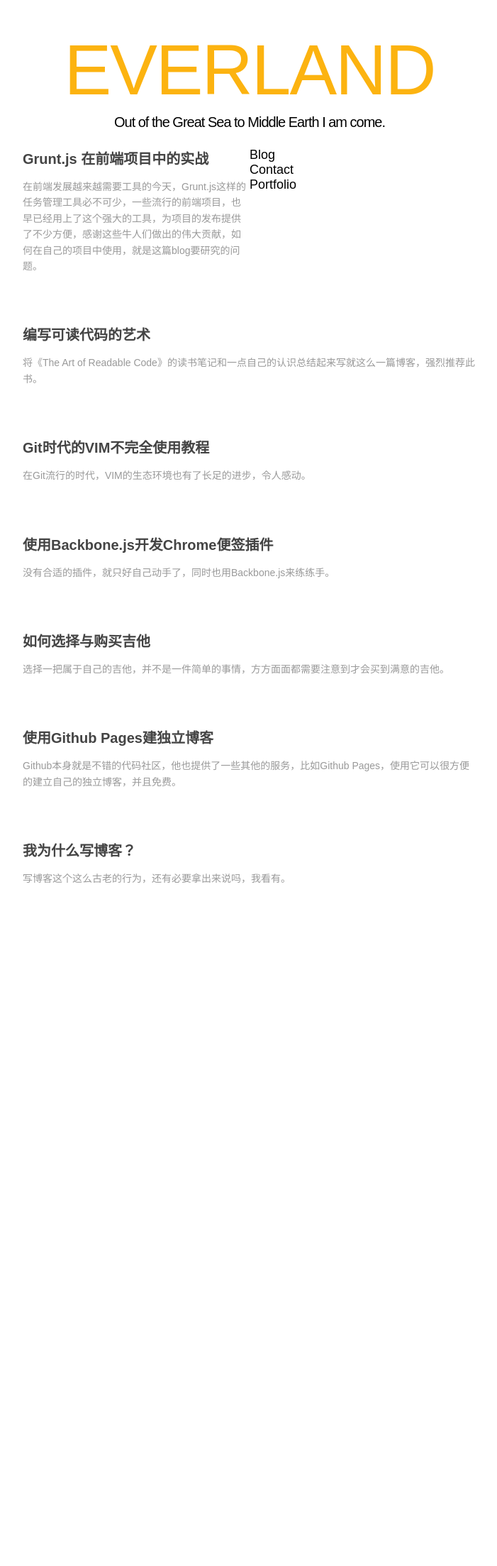
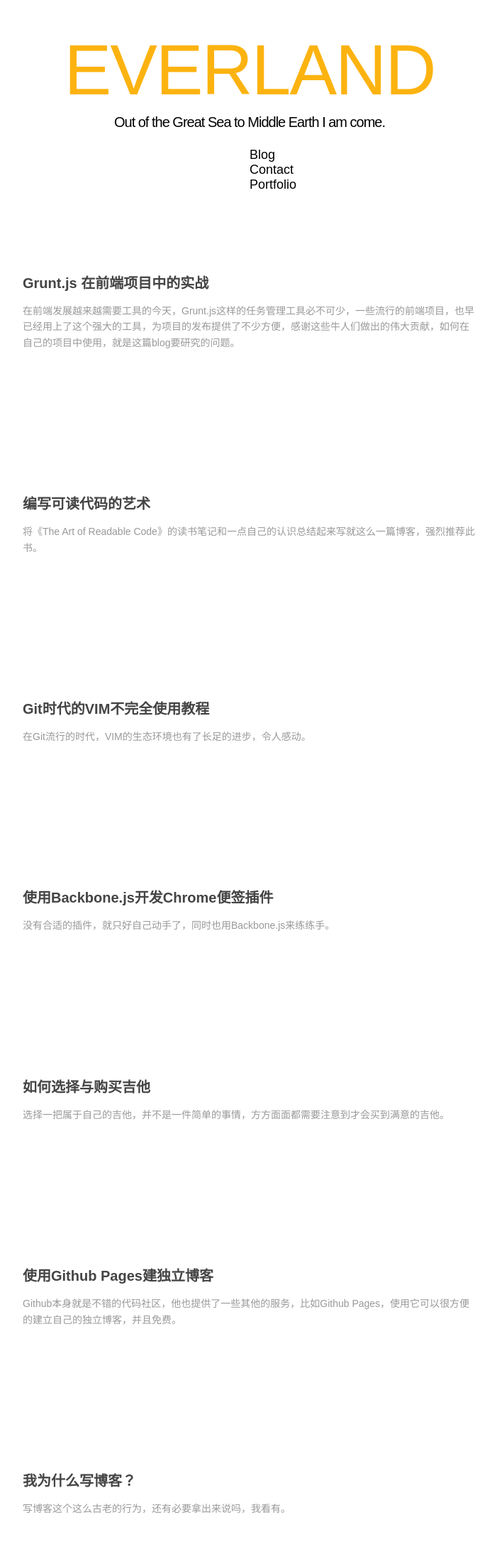
Before and after one commit to lynettelu/lynettelu.github.io, a Jekyll site: the page built from index.md, in a window 1280 px wide. Shown: the whole page at 71% size, without its empty margins (288-989 px from the left). Built offline with Jekyll 4.4.1, drawn with Linux system fonts in a browser that asks for light colours; Markdown is read by kramdown in place of the engine named in the settings; before the commit the page ends 1320 px from its top, so only the background shows below that.

Commit message:
modify index style

```diff
--- a/css/default.css
+++ b/css/default.css
@@ -121,10 +121,10 @@
 
 
 .index-content .section { position:relative; margin: 0 auto; padding-top:20px;
-                          border: 3px solid ##333;}
+                          }
 
-.index-content .artical-list { width:50%; margin:0 auto;}
-.index-content .artical-list li { margin-bottom:70px; }
+.index-content .artical-list { width:50%; margin:0 auto;border: 3px solid ##333; }
+.index-content .artical-list li { margin-top: 200px; margin-bottom:70px; }
 .index-content h2 { font-size:20px; margin-bottom:15px; }
 .index-content h2 a { color:#444 }
 .index-content h2 a:hover { color:#FCB310; text-decoration:none; }
```
